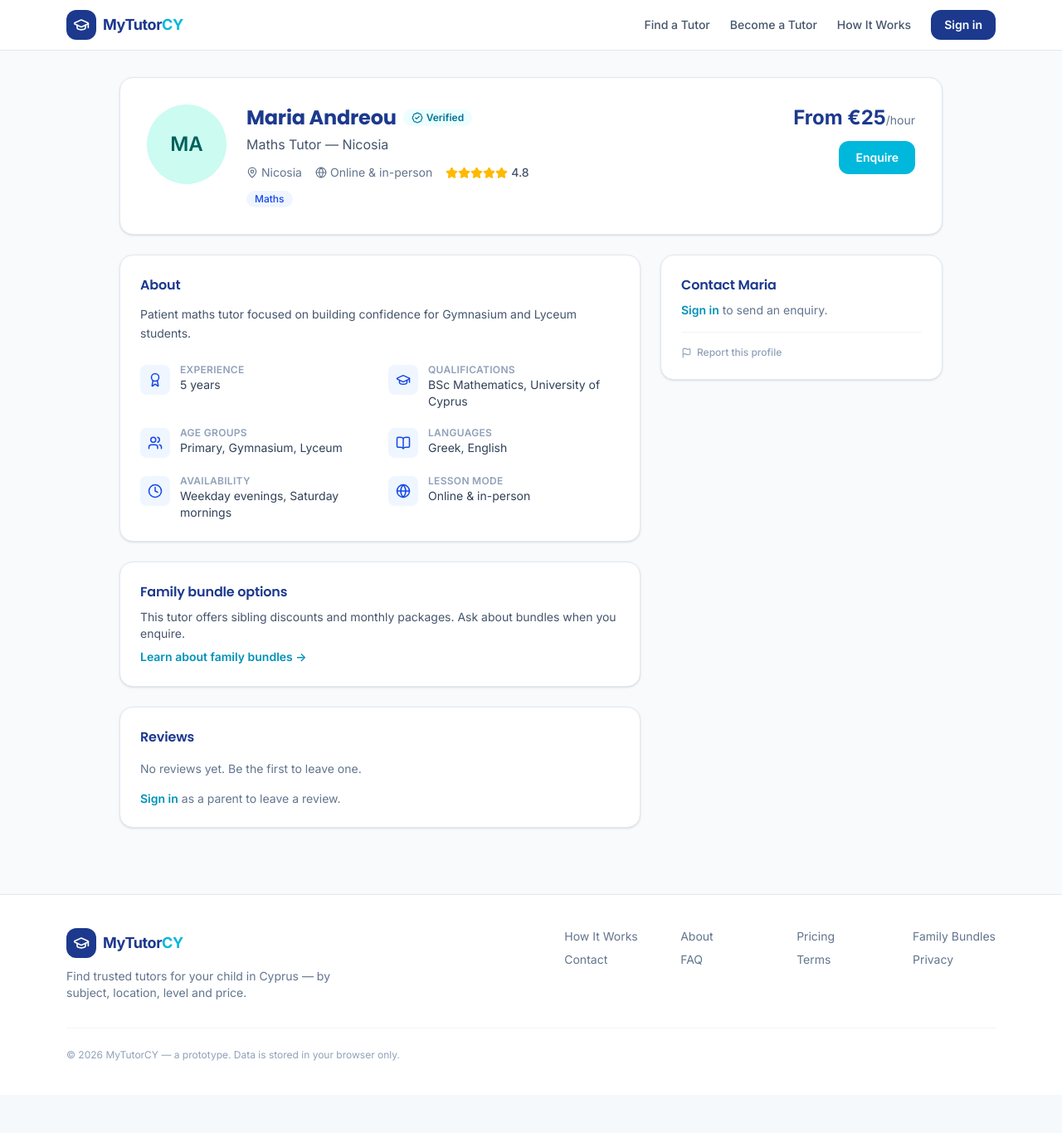
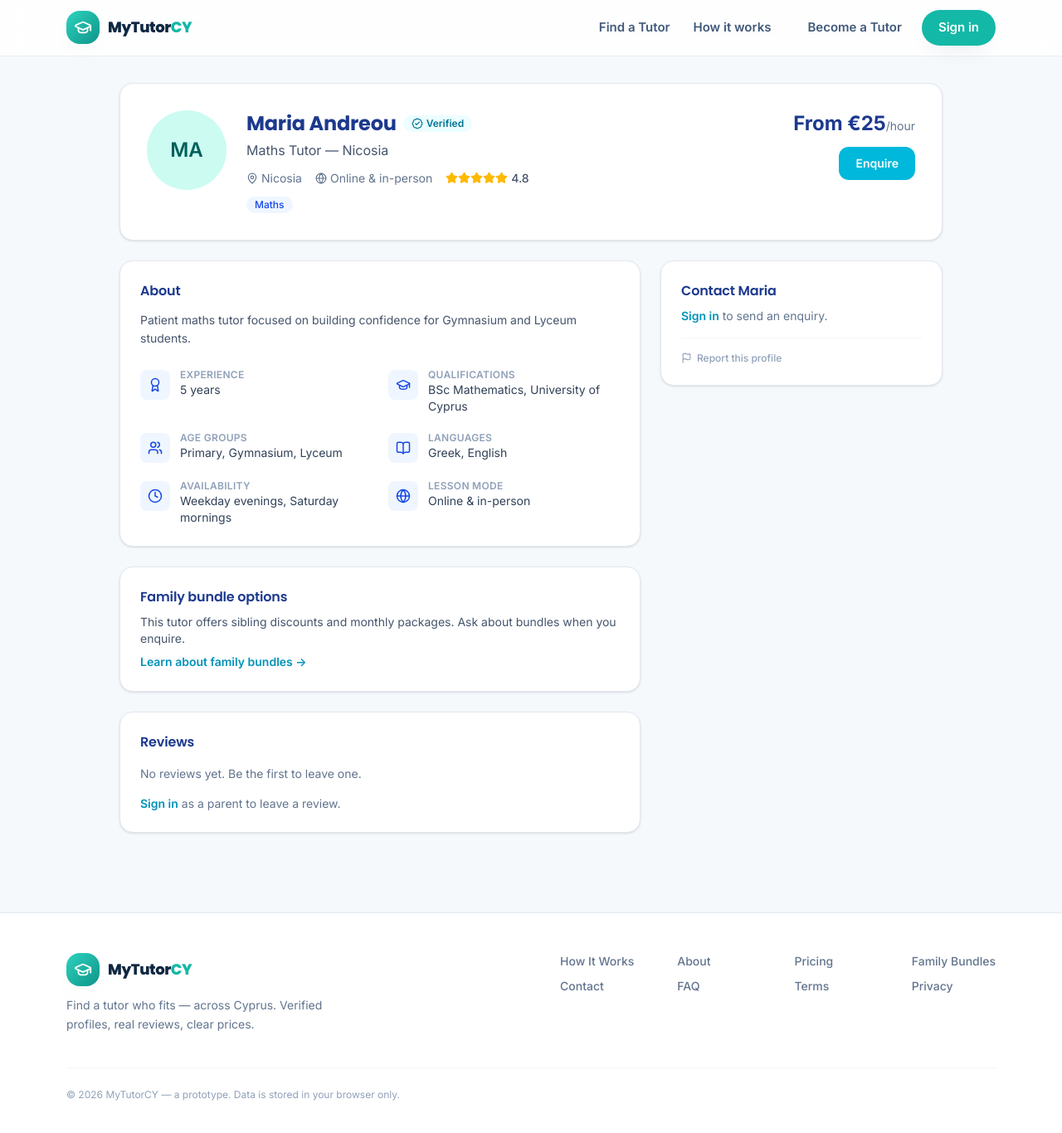
Before and after one commit to geopadev/mytutorcy, a React (Vite) app: page /#/tutor/demo-tutor in a window 1280 px wide. Shown: the top 1366 px of the page at 83% size. Before the commit the page ends 1320 px from the top, so only its background shows below. Built offline with nearby package versions, Linux system fonts and the light colour scheme.

Commit message:
restyle nav and footer with new tokens

```diff
--- a/src/components/Layout.tsx
+++ b/src/components/Layout.tsx
@@ -5,8 +5,7 @@ import { useAuth } from '../context/AuthContext'
 
 const navLinks = [
   { to: '/find', label: 'Find a Tutor' },
-  { to: '/become-a-tutor', label: 'Become a Tutor' },
-  { to: '/how-it-works', label: 'How It Works' },
+  { to: '/how-it-works', label: 'How it works' },
 ]
 
 const footerLinks: { to: string; label: string }[] = [
@@ -22,12 +21,12 @@ const footerLinks: { to: string; label: string }[] = [
 
 function Logo() {
   return (
-    <Link to="/" className="flex items-center gap-2 font-extrabold tracking-tight text-blue-900">
-      <span className="grid h-9 w-9 place-items-center rounded-xl bg-blue-900 text-white">
-        <GraduationCap size={20} />
+    <Link to="/" className="flex items-center gap-2.5 font-display text-lg font-extrabold tracking-tight text-ink">
+      <span className="grid h-10 w-10 place-items-center rounded-2xl bg-gradient-to-br from-brand-400 to-brand-600 text-white shadow-soft">
+        <GraduationCap size={22} />
       </span>
-      <span className="text-lg">
-        MyTutor<span className="text-cyan-500">CY</span>
+      <span>
+        MyTutor<span className="text-brand-500">CY</span>
       </span>
     </Link>
   )
@@ -45,15 +44,15 @@ export default function Layout() {
   }
 
   const linkCls = ({ isActive }: { isActive: boolean }) =>
-    `text-sm font-medium transition hover:text-cyan-600 ${isActive ? 'text-cyan-600' : 'text-slate-600'}`
+    `text-[15px] font-semibold transition hover:text-brand-600 ${isActive ? 'text-brand-600' : 'text-ink-soft'}`
 
   return (
-    <div className="flex min-h-screen flex-col bg-slate-50">
-      <header className="sticky top-0 z-30 border-b border-slate-200 bg-white/90 backdrop-blur">
+    <div className="flex min-h-screen flex-col bg-surface-muted">
+      <header className="sticky top-0 z-30 border-b border-slate-200/70 bg-white/85 backdrop-blur-md">
         <div className="mx-auto flex max-w-6xl items-center justify-between px-4 py-3">
           <Logo />
 
-          <nav className="hidden items-center gap-6 md:flex">
+          <nav className="hidden items-center gap-7 md:flex">
             {navLinks.map((l) => (
               <NavLink key={l.to} to={l.to} className={linkCls}>
                 {l.label}
@@ -63,63 +62,93 @@ export default function Layout() {
               <div className="flex items-center gap-3">
                 <Link
                   to="/account"
-                  className="flex items-center gap-1.5 text-sm font-medium text-blue-900 hover:text-cyan-600"
+                  className="flex items-center gap-1.5 text-[15px] font-semibold text-ink hover:text-brand-600"
                 >
                   <UserCircle size={18} /> Account
                 </Link>
                 <button
                   type="button"
                   onClick={handleSignOut}
-                  className="flex items-center gap-1.5 text-sm font-medium text-slate-500 hover:text-rose-500"
+                  className="flex items-center gap-1.5 text-[15px] font-medium text-slate-500 hover:text-rose-500"
                 >
                   <LogOut size={16} /> Sign out
                 </button>
               </div>
             ) : (
+              <div className="flex items-center gap-2">
+                <Link
+                  to="/become-a-tutor"
+                  className="rounded-full px-4 py-2 text-[15px] font-semibold text-ink-soft transition hover:bg-brand-50 hover:text-brand-700"
+                >
+                  Become a Tutor
+                </Link>
                 <Link
                   to="/signin"
-                className="rounded-xl bg-blue-900 px-4 py-2 text-sm font-semibold text-white transition hover:bg-blue-800"
+                  className="rounded-full bg-brand-500 px-5 py-2.5 text-[15px] font-semibold text-white shadow-soft transition hover:bg-brand-600"
                 >
                   Sign in
                 </Link>
+              </div>
             )}
           </nav>
 
           <button
             type="button"
-            className="rounded-lg p-2 text-slate-600 md:hidden"
+            className="grid h-11 w-11 place-items-center rounded-xl text-ink-soft transition hover:bg-slate-100 md:hidden"
             onClick={() => setOpen((o) => !o)}
             aria-label="Toggle menu"
           >
-            {open ? <X size={22} /> : <Menu size={22} />}
+            {open ? <X size={24} /> : <Menu size={24} />}
           </button>
         </div>
 
         {open && (
-          <nav className="border-t border-slate-200 bg-white px-4 py-3 md:hidden">
-            <div className="flex flex-col gap-3">
+          <nav className="border-t border-slate-200 bg-white px-4 py-4 md:hidden">
+            <div className="flex flex-col gap-1.5">
               {navLinks.map((l) => (
-                <NavLink key={l.to} to={l.to} className={linkCls} onClick={() => setOpen(false)}>
+                <NavLink
+                  key={l.to}
+                  to={l.to}
+                  className="rounded-xl px-3 py-3 text-base font-semibold text-ink hover:bg-brand-50"
+                  onClick={() => setOpen(false)}
+                >
                   {l.label}
                 </NavLink>
               ))}
               {user ? (
                 <>
-                  <NavLink to="/account" className={linkCls} onClick={() => setOpen(false)}>
+                  <NavLink
+                    to="/account"
+                    className="rounded-xl px-3 py-3 text-base font-semibold text-ink hover:bg-brand-50"
+                    onClick={() => setOpen(false)}
+                  >
                     Account
                   </NavLink>
                   <button
                     type="button"
                     onClick={handleSignOut}
-                    className="flex items-center gap-1.5 text-left text-sm font-medium text-rose-500"
+                    className="flex items-center gap-2 rounded-xl px-3 py-3 text-left text-base font-semibold text-rose-500"
                   >
-                    <LogOut size={16} /> Sign out
+                    <LogOut size={18} /> Sign out
                   </button>
                 </>
               ) : (
-                <NavLink to="/signin" className={linkCls} onClick={() => setOpen(false)}>
+                <>
+                  <NavLink
+                    to="/become-a-tutor"
+                    className="rounded-xl px-3 py-3 text-base font-semibold text-ink hover:bg-brand-50"
+                    onClick={() => setOpen(false)}
+                  >
+                    Become a Tutor
+                  </NavLink>
+                  <NavLink
+                    to="/signin"
+                    className="mt-1 rounded-xl bg-brand-500 px-3 py-3 text-center text-base font-semibold text-white"
+                    onClick={() => setOpen(false)}
+                  >
                     Sign in
                   </NavLink>
+                </>
               )}
             </div>
           </nav>
@@ -130,24 +159,24 @@ export default function Layout() {
         <Outlet />
       </main>
 
-      <footer className="mt-12 border-t border-slate-200 bg-white">
-        <div className="mx-auto max-w-6xl px-4 py-10">
-          <div className="flex flex-col gap-6 md:flex-row md:items-start md:justify-between">
+      <footer className="mt-16 border-t border-slate-200 bg-white">
+        <div className="mx-auto max-w-6xl px-4 py-12">
+          <div className="flex flex-col gap-8 md:flex-row md:items-start md:justify-between">
             <div className="max-w-xs">
               <Logo />
-              <p className="mt-3 text-sm text-slate-500">
-                Find trusted tutors for your child in Cyprus — by subject, location, level and price.
+              <p className="mt-3 text-sm leading-relaxed text-slate-500">
+                Find a tutor who fits — across Cyprus. Verified profiles, real reviews, clear prices.
               </p>
             </div>
-            <div className="grid grid-cols-2 gap-x-10 gap-y-2 sm:grid-cols-4">
+            <div className="grid grid-cols-2 gap-x-10 gap-y-2.5 sm:grid-cols-4">
               {footerLinks.map((l) => (
-                <Link key={l.to} to={l.to} className="text-sm text-slate-500 transition hover:text-cyan-600">
+                <Link key={l.to} to={l.to} className="text-sm font-medium text-slate-500 transition hover:text-brand-600">
                   {l.label}
                 </Link>
               ))}
             </div>
           </div>
-          <p className="mt-8 border-t border-slate-100 pt-6 text-xs text-slate-400">
+          <p className="mt-10 border-t border-slate-100 pt-6 text-xs text-slate-400">
             © {new Date().getFullYear()} MyTutorCY — a prototype. Data is stored in your browser only.
           </p>
         </div>
```
Lines whose indentation alone changed are shown as unchanged.
